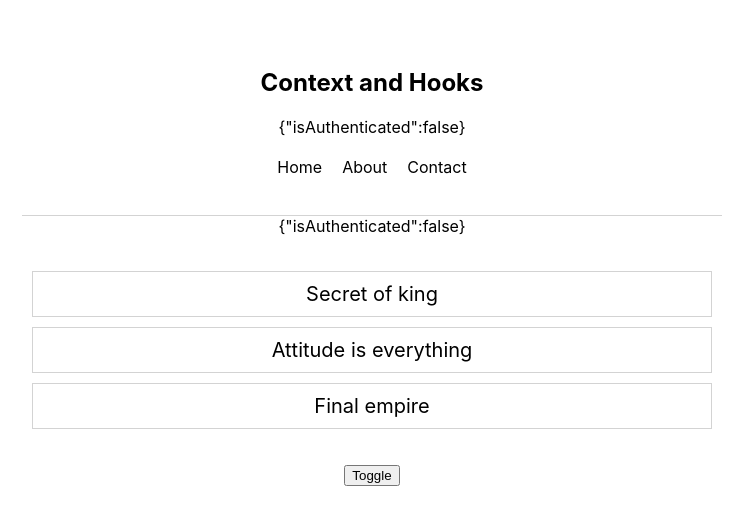
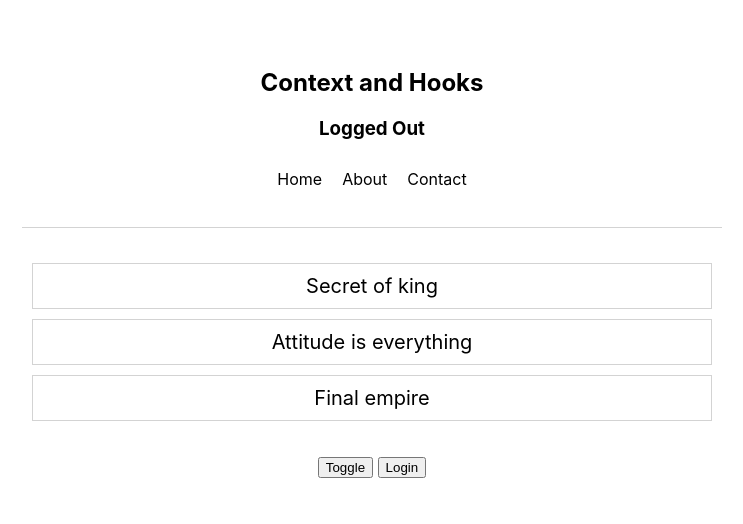
Before and after one commit to ChaitanyaVSH/reactContextAndHooks, a React (Create React App) app: page / in a window 1280 px wide. Shown: the top 524 px of the page, without its empty margins (268-1011 px from the left). Built offline with nearby package versions, Linux system fonts and the light colour scheme.

Commit message:
Implemented Handler to toggle the auth status

```diff
--- a/src/components/BookList/Booklist.jsx
+++ b/src/components/BookList/Booklist.jsx
@@ -1,12 +1,10 @@
 import React, { useContext } from 'react';
-import { AuthContext } from '../../contexts/AuthenticationContext/AuthContext';
 import { ThemeContext } from '../../contexts/ThemeContext/ThemeContext';
 import styles from "./Booklist.module.css";
 
 const Booklist = () => {
 
     const themeData = useContext(ThemeContext);
-    const authData = useContext(AuthContext);
 
     const theme = themeData.isLightTheme ? themeData.light : themeData.dark;
 
@@ -16,7 +14,6 @@ const Booklist = () => {
             color: theme.text,
         }}>
             <div className={styles.booklist}>
-            {JSON.stringify(authData)}
                 <ul>
                     <li>Secret of king</li>
                     <li>Attitude is everything</li>
--- a/src/components/NavBar/Navbar.jsx
+++ b/src/components/NavBar/Navbar.jsx
@@ -16,7 +16,7 @@ const Navbar = () => {
             color: theme.text,
         }}>
             <h2>Context and Hooks</h2>
-            {JSON.stringify(authData)}
+            {authData.isAuthenticated ? <h3>Logged In</h3> : <h3>Logged Out</h3>}
             <nav className={styles.navbar}>
                 <ul>
                     <li>Home</li>
--- a/src/components/ThemeToggler.jsx
+++ b/src/components/ThemeToggler.jsx
@@ -1,17 +1,24 @@
 import React, { useContext } from 'react';
+import { AuthContext } from '../contexts/AuthenticationContext/AuthContext';
 import { ThemeContext } from '../contexts/ThemeContext/ThemeContext';
 
 const ThemeToggler = () => {
 
     const theme = useContext(ThemeContext);
+    const auth = useContext(AuthContext);
 
-    const clickHandler = () => {
-        theme.toggleTheme()
+    const themeHandler = () => {
+        theme.toggleTheme();
+    }
+
+    const authHandler = () => {
+        auth.toggleAuthStatus();
     }
 
     return (
         <div>
-            <button onClick={clickHandler}>Toggle</button>
+            <button onClick={themeHandler}>Toggle</button> {" "}
+            <button onClick={authHandler}>{auth.isAuthenticated ? "Logout" : "Login"}</button>
         </div>
     )
 }
--- a/src/contexts/AuthenticationContext/AuthContext.js
+++ b/src/contexts/AuthenticationContext/AuthContext.js
@@ -23,8 +23,16 @@ const AuthProvider = ({children}) => {
     // Creating a default state
     const [auth, setAuth] = useState(authData)
 
+    // Handler to update the auth state
+    function toggleAuthStatus() {
+        setAuth({
+            ...auth,
+            isAuthenticated: !auth.isAuthenticated
+        })
+    }
+
     return (
-        <AuthContext.Provider value={{...auth}}>
+        <AuthContext.Provider value={{...auth, toggleAuthStatus}}>
             {children}
         </AuthContext.Provider>
     )
```
